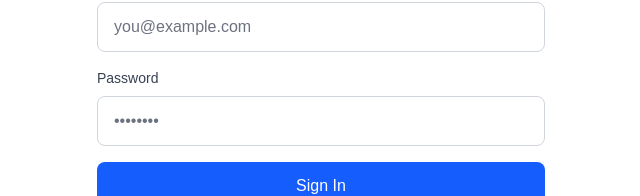
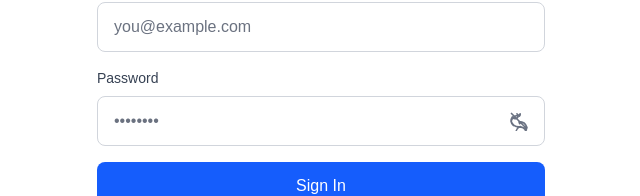
Before and after one commit to OlunladeMuiz/LifeOs, a Next.js app in the folder frontend/: page /login in a window 1280 px wide. Shown: the part 326-522 px from the top of the page, without its empty margins (319-959 px from the left). Built offline with nearby package versions, Linux system fonts and the light colour scheme; no server answers.

Commit message:
feat: add password visibility toggle with eye icon

```diff
--- a/frontend/app/login/page.tsx
+++ b/frontend/app/login/page.tsx
@@ -8,6 +8,7 @@ import { logger } from '@/lib/logger';
 export default function LoginPage() {
   const [email, setEmail] = useState('');
   const [password, setPassword] = useState('');
+  const [showPassword, setShowPassword] = useState(false);
   const [loading, setLoading] = useState(false);
   const [error, setError] = useState('');
   const [isRegister, setIsRegister] = useState(false);
@@ -103,8 +104,9 @@ export default function LoginPage() {
             <label className="block text-sm font-medium text-gray-700 mb-2">
               Password
             </label>
+            <div className="relative">
               <input
-              type="password"
+                type={showPassword ? 'text' : 'password'}
                 value={password}
                 onChange={(e) => setPassword(e.target.value)}
                 disabled={loading}
@@ -113,6 +115,51 @@ export default function LoginPage() {
                 minLength={8}
                 required
               />
+              <button
+                type="button"
+                onClick={() => setShowPassword(!showPassword)}
+                disabled={loading}
+                aria-label={showPassword ? 'Hide password' : 'Show password'}
+                aria-pressed={showPassword}
+                className="absolute right-3 top-1/2 -translate-y-1/2 text-gray-500 hover:text-gray-700 disabled:opacity-50 disabled:cursor-not-allowed p-1 focus:outline-none focus:ring-2 focus:ring-blue-600 rounded"
+              >
+                {showPassword ? (
+                  <svg
+                    className="w-5 h-5"
+                    fill="none"
+                    stroke="currentColor"
+                    viewBox="0 0 24 24"
+                  >
+                    <path
+                      strokeLinecap="round"
+                      strokeLinejoin="round"
+                      strokeWidth={2}
+                      d="M15 12a3 3 0 11-6 0 3 3 0 016 0z"
+                    />
+                    <path
+                      strokeLinecap="round"
+                      strokeLinejoin="round"
+                      strokeWidth={2}
+                      d="M2.458 12C3.732 7.943 7.523 5 12 5c4.478 0 8.268 2.943 9.542 7-1.274 4.057-5.064 7-9.542 7-4.477 0-8.268-2.943-9.542-7z"
+                    />
+                  </svg>
+                ) : (
+                  <svg
+                    className="w-5 h-5"
+                    fill="none"
+                    stroke="currentColor"
+                    viewBox="0 0 24 24"
+                  >
+                    <path
+                      strokeLinecap="round"
+                      strokeLinejoin="round"
+                      strokeWidth={2}
+                      d="M13.875 18.825A10.05 10.05 0 0112 19c-4.478 0-8.268-2.943-9.543-7a9.97 9.97 0 011.563-4.803m5.596-3.856a3.375 3.375 0 11-4.753 4.753m7.538-1.897a3.375 3.375 0 001-2.75A3.375 3.375 0 0012 5.25c-4.478 0-8.268 2.943-9.543 7a10.066 10.066 0 002.82 5.155m7.533-2.334A10.047 10.047 0 0112 12.75c4.478 0 8.268 2.943 9.543 7a9.968 9.968 0 01-1.921 4.33m-10.513 6.926A10.048 10.048 0 0112 19c4.478 0 8.268 2.943 9.543 7M3 3l18 18"
+                    />
+                  </svg>
+                )}
+              </button>
+            </div>
           </div>
 
           {error && <p className="text-red-600 text-sm">{error}</p>}
```
Lines whose indentation alone changed are shown as unchanged.
